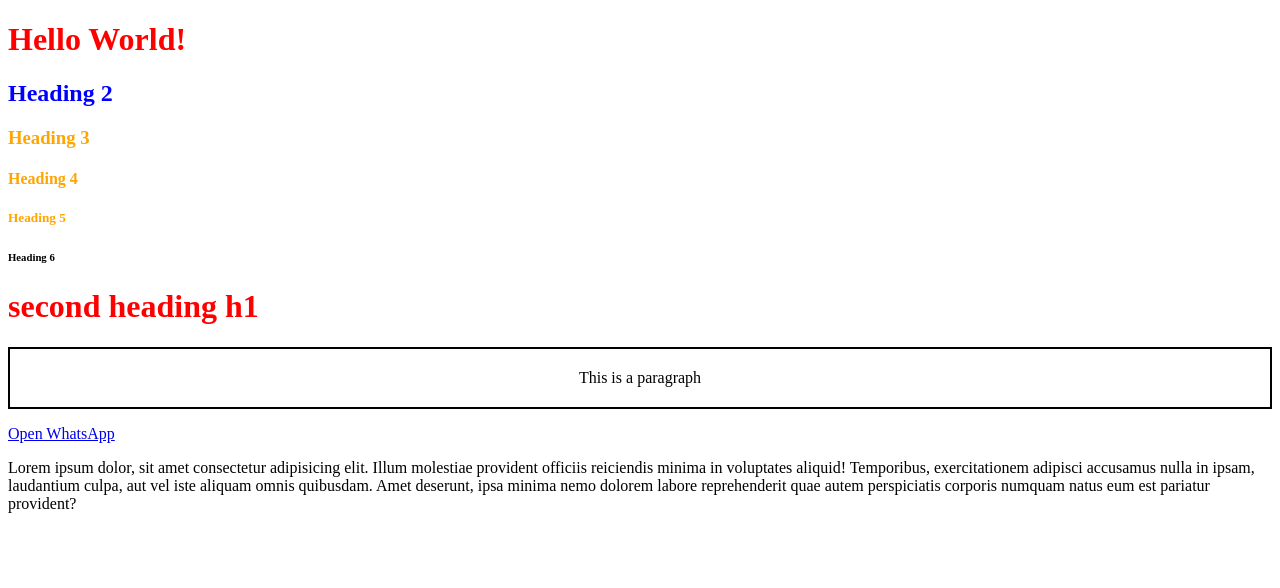
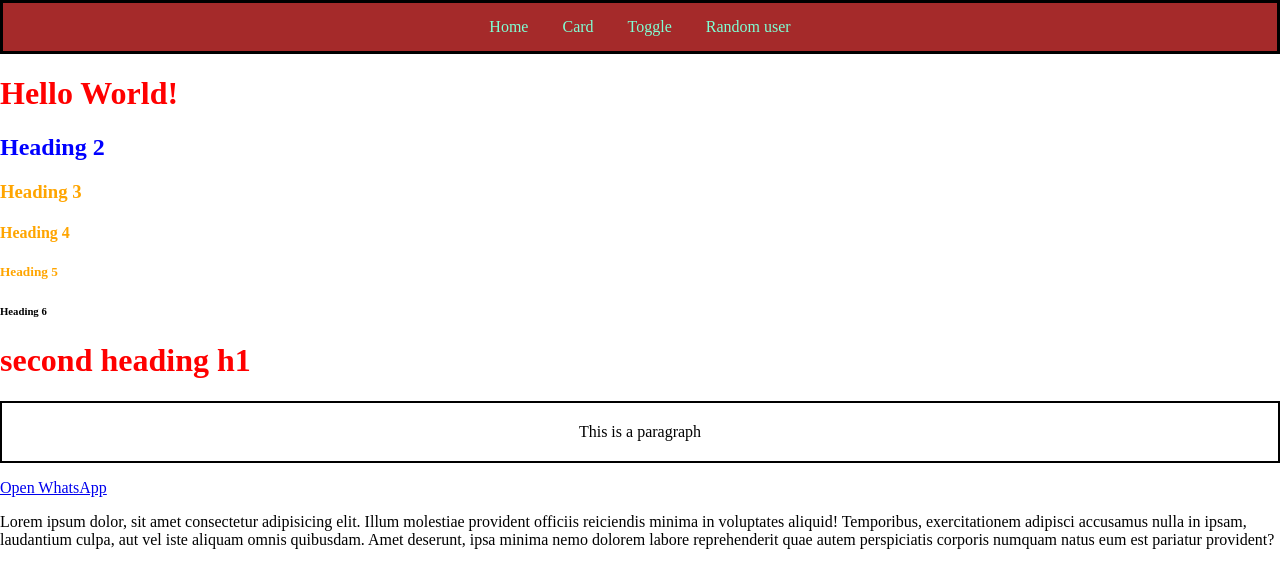
Before and after one commit to shahaana-gh/autosuggest, a website: page frontend/index.html in a window 1280 px wide. Drawn offline with Linux system fonts and the light colour scheme.

Commit message:
added navbar

```diff
--- a/frontend/css/index.css
+++ b/frontend/css/index.css
@@ -16,3 +16,25 @@
     padding: 20px;
     text-align: center;
 }
+.navbar{
+    border: 3px;
+    border-style: solid;
+    border-color: black;
+    padding: 15px;
+    background-color: brown;
+    text-align: center;
+}
+
+.navbar a {
+    color: aquamarine;
+    padding: 15px;
+    text-decoration: none;
+}
+
+.navbar a:hover{
+    background-color: rgb(213, 106, 106);
+    color: white;
+}
+body{
+    margin: 0px;
+}
--- a/frontend/index.html
+++ b/frontend/index.html
@@ -7,6 +7,12 @@
     <link rel="stylesheet" href="css/index.css">
 </head>
 <body>
+    <div class="navbar">
+        <a href="">Home</a>
+        <a href="">Card</a>
+        <a href="">Toggle</a>
+        <a href="">Random user</a>
+    </div>
    <h1> Hello World! </h1>
    <h2 id="heading-2">Heading 2</h2>
    <h3 class="heading">Heading 3</h3>
```
